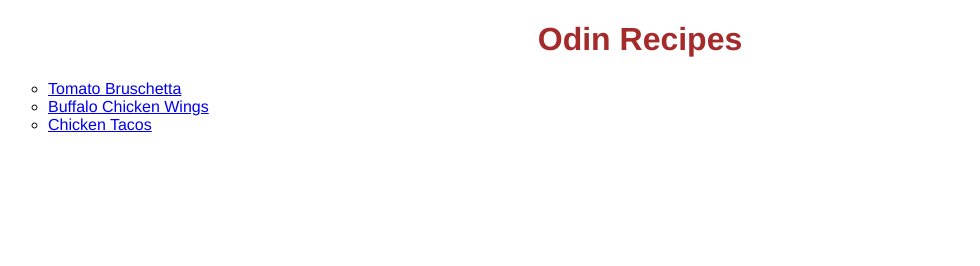
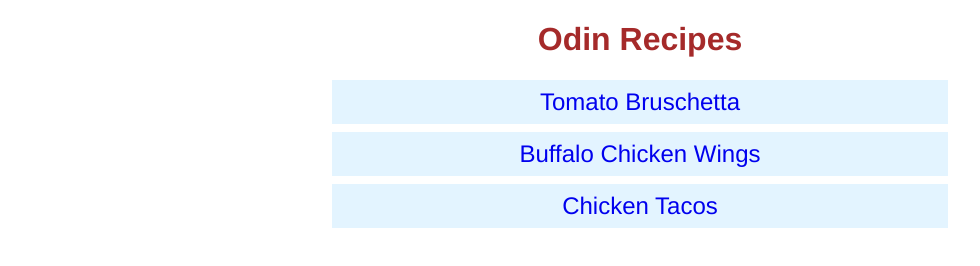
Before and after one commit to wilsonredd/odin-recipies, a plain HTML site: page index.html in a window 1280 px wide. Shown: the whole page, without its empty margins (0-980 px from the left). Drawn offline with Linux system fonts and the light colour scheme.

Commit message:
Improve index.html styling

```diff
--- a/index.html
+++ b/index.html
@@ -8,11 +8,24 @@
 </head>
 <body>
     <h1>Odin Recipes</h1>
-    <ul>
-        <li><a href="./recipes/tomato-bruschetta.html">Tomato Bruschetta</a></li>
-        <li><a href="./recipes/buffalo-wings-chicken.html">Buffalo Chicken Wings</a></li>
-        <li><a href="./recipes/chicken-tacos.html">Chicken Tacos</a></li>
-    </ul>
+    <div class="nav">
+        <a href="./recipes/tomato-bruschetta.html">
+            <div class="nav-element">
+                Tomato Bruschetta
+            </div>
+        </a>
 
+        <a href="./recipes/buffalo-wings-chicken.html">
+            <div class="nav-element">
+                Buffalo Chicken Wings
+            </div>
+        </a>
+
+        <a href="./recipes/chicken-tacos.html">
+            <div class="nav-element">
+                Chicken Tacos
+            </div>
+        </a>
+    </div>
 </body>
 </html>
--- a/style.css
+++ b/style.css
@@ -1,3 +1,7 @@
+* {
+    box-sizing: border-box;
+}
+
 body {
     font-family: "Helvetica", "Times New Roman", sans-serif;
 }
@@ -15,9 +19,26 @@ ul {
     list-style-type: circle;
 }
 
+a {
+    text-decoration: none;
+}
+
 img {
     width: 600px;
     height: auto;
     margin-left: auto;
     margin-right: auto;
 }
+
+.nav {
+    margin: 0 auto;
+    text-align: center;
+    width: 50%;
+}
+
+.nav-element {
+    background: #e3f4ff;
+    padding: 8px;
+    font-size: 24px;
+    margin: 8px;
+}
```
